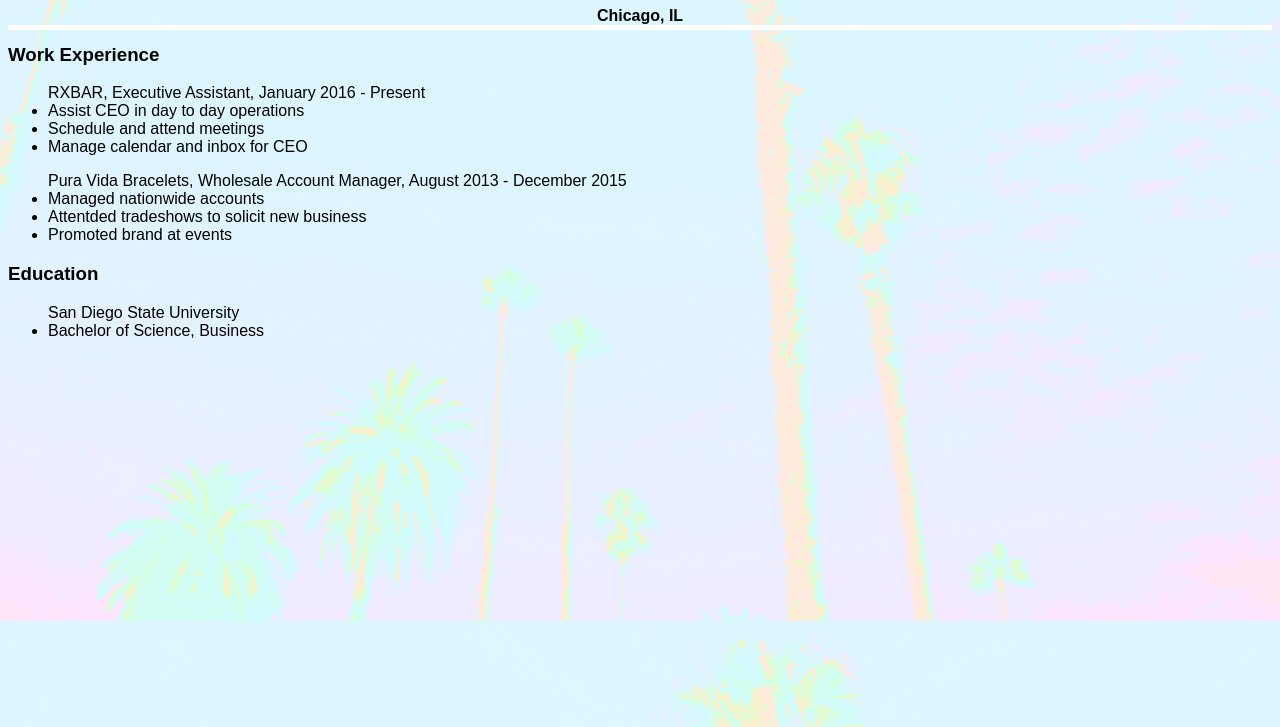
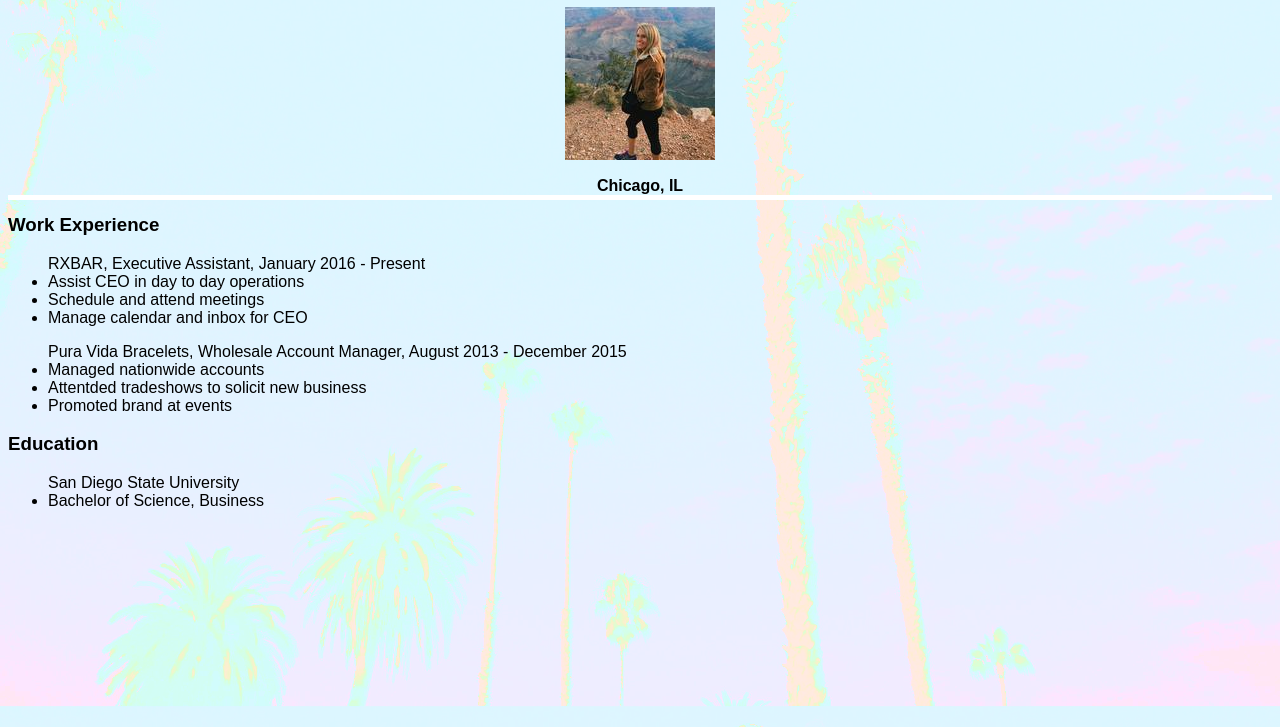
Before and after one commit to annagoldberg/AnnaResume, a plain HTML site: page doctype.html in a window 1280 px wide. Shown: the part 73-800 px from the top of the page. Drawn offline with Linux system fonts and the light colour scheme.

Commit message:
uploaded picture

```diff
--- a/doctype.html
+++ b/doctype.html
@@ -7,6 +7,7 @@
 </head>
 <body>
 	<center><h1>Anna Goldberg</h1>
+		<img src="QP6qRyJ.jpg">
 	<h2>Chicago, IL</h2></center>
 	<h3>Work Experience</h3>
 <ul>RXBAR, Executive Assistant, January 2016 - Present
```
Also changed, not shown: QP6qRyJ.jpg (added), 1 other file.
